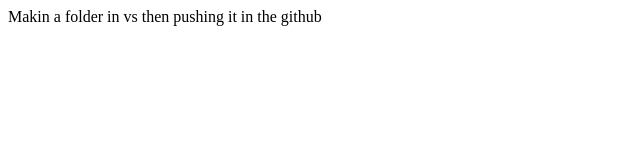
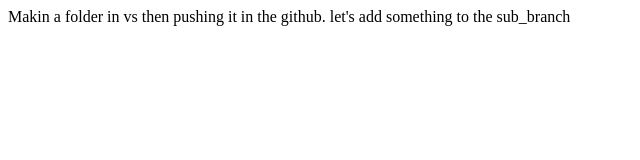
Before and after one commit to JhanviN/local_repo, a plain HTML site: page index.html in a window 1280 px wide. Shown: the whole page, without its empty margins (0-640 px from the left). Drawn offline with Linux system fonts and the light colour scheme.

Commit message:
made changes in the index file

```diff
--- a/index.html
+++ b/index.html
@@ -1,3 +1,4 @@
 <p>
-    Makin a folder in vs then pushing it in the github
+    Makin a folder in vs then pushing it in the github.
+    let's add something to the sub_branch
 </p>
```
